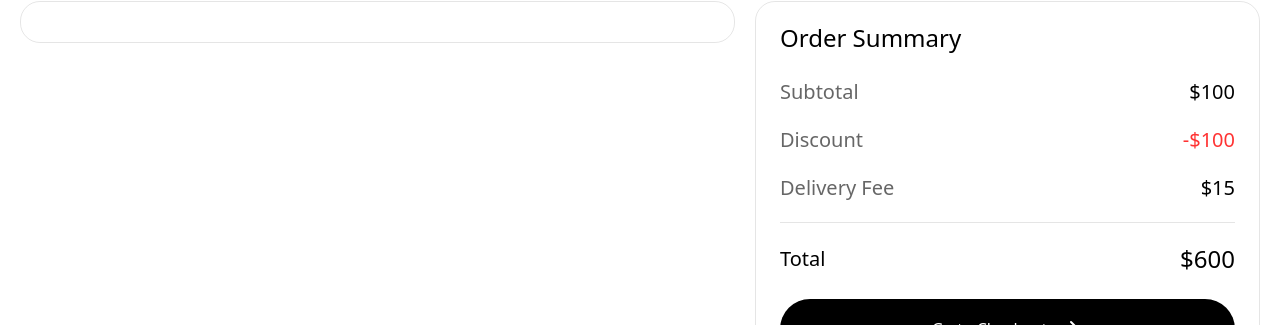
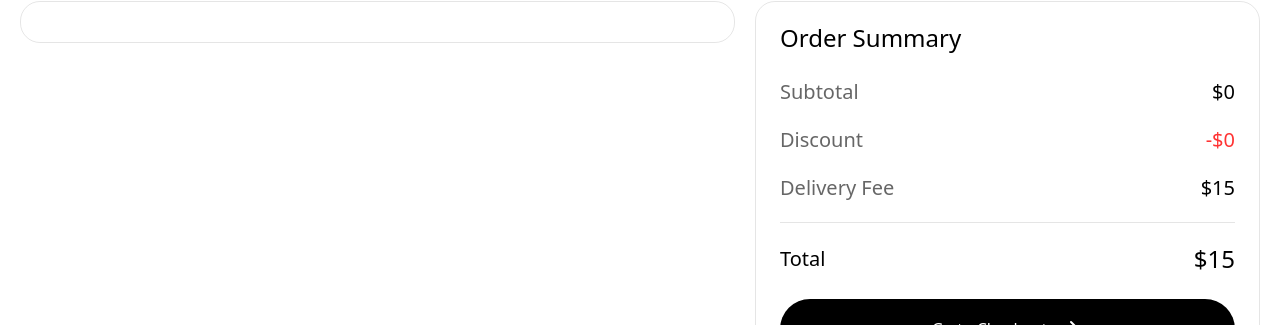
Before and after one commit to Butters0418/ec-test, a React (Vite) app: page /cart in a window 1280 px wide. Shown: the part 268-593 px from the top of the page. Built offline with nearby package versions, Linux system fonts and the light colour scheme.

Commit message:
feat: enhance cart functionality with dynamic pricing and item quantity updates

```diff
--- a/src/pages/Cart/Cart.tsx
+++ b/src/pages/Cart/Cart.tsx
@@ -5,7 +5,24 @@ import CartItem from "./components/CartItem";
 
 function Cart() {
   const cartItems = useCartStore((state) => state.cartItems);
-  console.log(cartItems);
+
+  // subtotal (不含折扣)
+  const subtotal = cartItems.reduce((total, item) => {
+    return total + item.price * item.quantity;
+  }, 0);
+
+  // 折價金額
+  const discountAmount = cartItems.reduce((total, item) => {
+    if (item.discount) {
+      const discountPrice = Math.floor(item.price * (item.discount / 100));
+      return total + discountPrice * item.quantity;
+    }
+    return total;
+  }, 0);
+
+  // 總計金額
+  const totalPrice = subtotal - discountAmount + 15;
+
   return (
     <>
       <h1 className="mt-1.5 xl:mt-2.5">
@@ -33,11 +50,11 @@ function Cart() {
           <div className="mt-6 space-y-5 text-base xl:text-xl font-extralight">
             <p className="flex justify-between items-center">
               <span className="text-black/60">Subtotal</span>
-              <span className="font-medium">$100</span>
+              <span className="font-medium">${subtotal.toLocaleString()}</span>
             </p>
             <p className="flex justify-between items-center">
               <span className="text-black/60">Discount</span>
-              <span className="font-medium text-[#ff3333]">-$100</span>
+              <span className="font-medium text-[#ff3333]">-${discountAmount.toLocaleString()}</span>
             </p>
             <p className="flex justify-between items-center">
               <span className="text-black/60">Delivery Fee</span>
@@ -46,12 +63,16 @@ function Cart() {
             <hr className="border-black/10" />
             <p className="flex justify-between items-center">
               <span>Total</span>
-              <span className="text-xl xl:text-2xl font-medium">$600</span>
+              <span className="text-xl xl:text-2xl font-medium">${totalPrice.toLocaleString()}</span>
             </p>
           </div>
-          <button className="gap-3 w-full mt-4 rounded-full py-4 xl:py-4.5 xl:mt-6 bg-black flex justify-center items-center text-white" type="button" aria-label="Go to Checkout">
+          <button
+            className="group hover:bg-black/75 transition-colors duration-300 gap-3 w-full mt-4 rounded-full py-4 xl:py-4.5 xl:mt-6 bg-black flex justify-center items-center text-white"
+            type="button"
+            aria-label="Go to Checkout"
+          >
             <p className="text-sm xl:text-base">Go to Checkout</p>
-            <FiArrowRight className="text-xl xl:text-2xl" />
+            <FiArrowRight className="group-hover:translate-x-1 duration-300 text-xl xl:text-2xl" />
           </button>
         </aside>
       </div>
--- a/src/pages/Cart/components/CartItem.tsx
+++ b/src/pages/Cart/components/CartItem.tsx
@@ -1,12 +1,14 @@
 import type { CartItemType } from "@/types/productType";
 import { PiTrashFill } from "react-icons/pi";
 import { FiMinus, FiPlus } from "react-icons/fi";
+import useCartStore from "@/stores/useCartStore";
 
 interface CartItemProps {
   item: CartItemType;
 }
 
 function CartItem({ item }: CartItemProps) {
+  const { cartItems, deleteItem, addItem, decreaseQuantity } = useCartStore();
   const { title, price, cover, discount } = item;
   const discountedPrice = discount ? Math.floor(price * (1 - discount / 100)) : price; // discount 先視為折扣百分比
   const marketPrice = discount ? price : null;
@@ -20,7 +22,7 @@ function CartItem({ item }: CartItemProps) {
         {/* top */}
         <div className="flex items-center">
           <h3 className="text-base xl:text-xl font-medium mr-auto line-clamp-1">{title}</h3>
-          <button aria-label={`刪除購物車 ${title}`} type="button" className="text-[#FF3333] hover-fade text-xl xl:text-2xl flex-0">
+          <button aria-label={`刪除購物車 ${title}`} type="button" className="text-[#FF3333] hover-fade text-xl xl:text-2xl flex-0" onClick={() => deleteItem(title)}>
             <PiTrashFill />
           </button>
         </div>
@@ -32,11 +34,11 @@ function CartItem({ item }: CartItemProps) {
           {!!discount && <span className="hidden md:block text-[10px] xl:text-xs font-medium text-[#FF3333] py-1 px-2 xl:px-3 xl:py-1.5 bg-[#FF3333]/10 rounded-4xl">-{discount}%</span>}
 
           <div className="ml-auto flex items-center gap-2 xl:gap-2.5 bg-[#F0F0F0] rounded-full px-4 py-2.5 xl:py-3 xl:px-5">
-            <button className="text-base">
+            <button className="text-base" type="button" aria-label={`減少購物車 ${title} 數量`} onClick={() => decreaseQuantity(title)}>
               <FiMinus />
             </button>
-            <p className="text-sm w-8 text-center">2</p>
-            <button className="text-base">
+            <p className="text-sm w-8 text-center">{cartItems.find((cartItem) => cartItem.title === title)?.quantity || 0}</p>
+            <button className="text-base" type="button" aria-label={`增加購物車 ${title} 數量`} onClick={() => addItem(item)}>
               <FiPlus />
             </button>
           </div>
```
